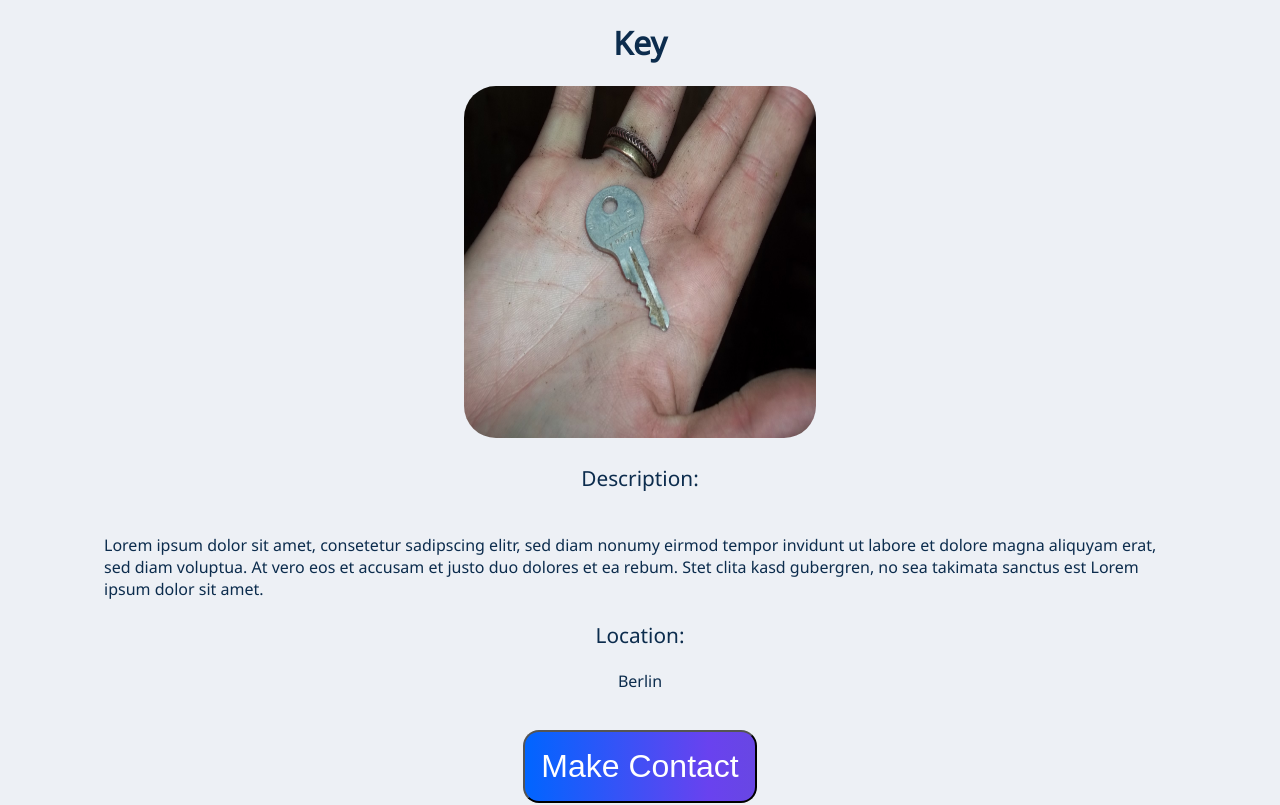
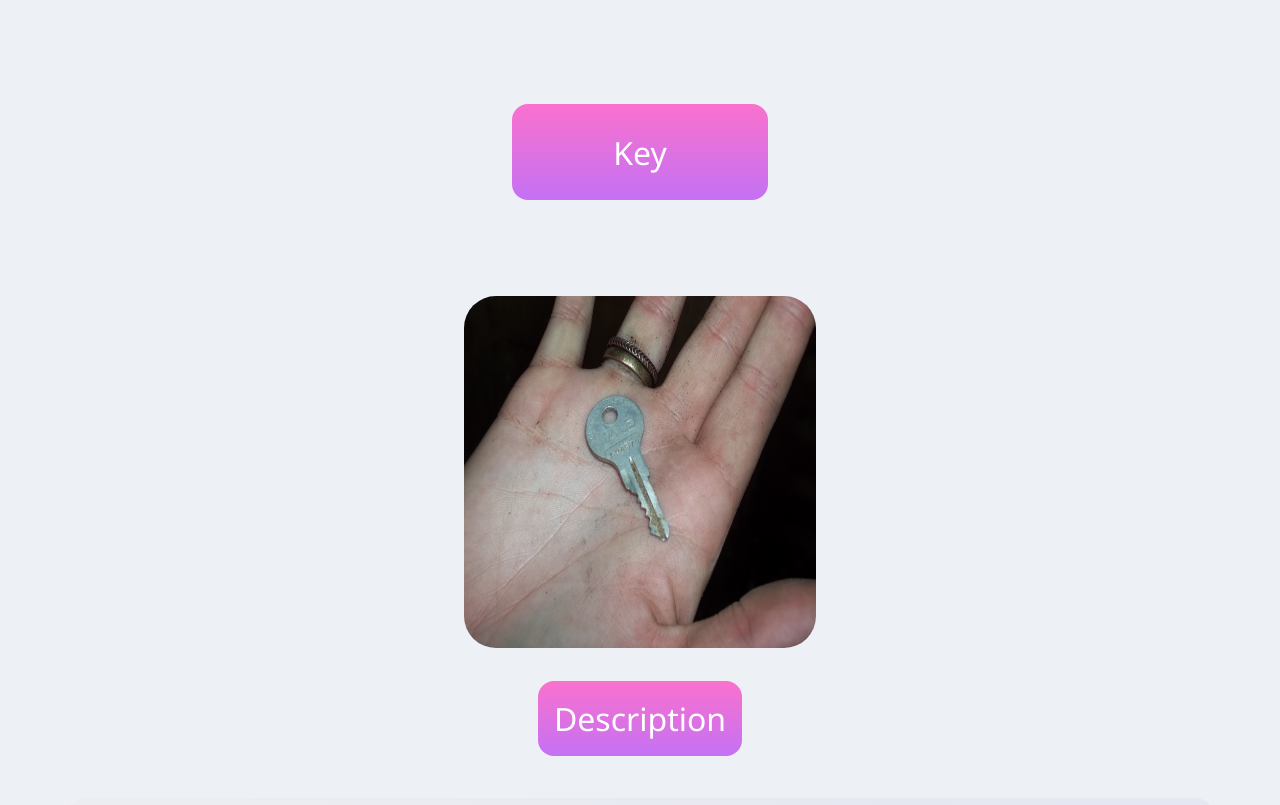
Before and after one commit to JannikUekoetter/capstone-project, a Next.js app: page /details/lost/1 in a window 1280 px wide. Shown: the top 805 px of the page. Built offline with nearby package versions, Linux system fonts and the light colour scheme.

Commit message:
add gradient styling to headlines

```diff
--- a/components/FoundItem.js
+++ b/components/FoundItem.js
@@ -30,13 +30,11 @@ const ImageContainer = styled.li`
 
 const StyledImage = styled.img`
   border-radius: 2em;
-  width: 200px;
-  height: 200px;
+  width: 12em;
+  height: 12em;
   position: relative;
 `;
 
 const StyledList = styled.li`
   list-style-type: none;
-  display: flex;
-  justify-content: center;
 `;
--- a/pages/details/lost/[id].js
+++ b/pages/details/lost/[id].js
@@ -13,7 +13,8 @@ export function ItemDetail({ id }) {
 
   return (
     <StyledDiv>
-      <h1>{detailItem.name}</h1>
+      <StyledHeadline>{detailItem.name}</StyledHeadline>
+      <br />
       <StyledImage
         objectFit="cover"
         src={detailItem.img}
@@ -22,13 +23,17 @@ export function ItemDetail({ id }) {
         layout="fill"
         alt="lost items"
       />
-      <StyledDivHeadline>Description: </StyledDivHeadline>
+      <br />
+      <br />
+      <br />
+      <DescriptionHeadline>Description</DescriptionHeadline>
       <StyledDescriptionText>
+        <br />
         <br /> {detailItem.description}
       </StyledDescriptionText>
-      <StyledLocationHeadline>Location: </StyledLocationHeadline>
+      <StyledLocationHeadline>Location</StyledLocationHeadline>
 
-      <p>{detailItem.location}</p>
+      <StyledLocationText>{detailItem.location}</StyledLocationText>
       <br />
       <Link href="/contact">
         <StyledButton> Make Contact</StyledButton>
@@ -48,40 +53,108 @@ const StyledImage = styled.img`
   position: relative;
 `;
 
-const StyledDivHeadline = styled.p`
-  text-align: center;
-  font-size: 1.3em;
+const DescriptionHeadline = styled.p`
+  all: unset;
+  margin: 3em;
+  gap: 2em;
+  width: 4em;
+  height: 1.5em;
+  color: white;
+  border-radius: 0.5em;
+  transition: ease-out 0.9s;
+  outline: none;
+  background-image: linear-gradient(to top, #c471f5 0%, #fa71cd 100%);
+  background-size: 400%;
+  background-position: 0% 0%;
+  font-size: 2em;
+  padding: 0.5em;
 `;
 
 const StyledLocationHeadline = styled.p`
-  text-align: center;
-  font-size: 1.3em;
+  all: unset;
+  margin: 3em;
+  gap: 2em;
+  width: 4em;
+  height: 1.5em;
+  color: white;
+  border-radius: 0.5em;
+  transition: ease-out 0.9s;
+  outline: none;
+  background-image: linear-gradient(to top, #c471f5 0%, #fa71cd 100%);
+  background-size: 400%;
+  background-position: 0% 0%;
+  font-size: 2em;
+  padding: 0.5em;
 `;
 
 const StyledDescriptionText = styled.p`
   text-align: left;
-  padding-left: 6em;
-  padding-right: 6em;
+  font-size: 1.2em;
+  display: flex;
+  align-items: center;
+  justify-content: center;
+  background: linear-gradient(
+    99.89deg,
+    #ecedf0 9.59%,
+    rgba(227, 229, 241, 0.78) 83.75%
+  );
+  margin: 3em;
+  border-radius: 1em;
+  padding: 2em;
+`;
+
+const StyledLocationText = styled.p`
+  text-align: left;
+  font-size: 1.2em;
+  display: flex;
+  align-items: center;
+  justify-content: center;
+  background: linear-gradient(
+    99.89deg,
+    #ecedf0 9.59%,
+    rgba(227, 229, 241, 0.78) 83.75%
+  );
+  margin: 3em;
+  border-radius: 1em;
+  padding: 2em;
 `;
 
 const StyledButton = styled.button`
+  all: unset;
+  width: 7em;
+  height: 2em;
   position: relative;
   color: white;
   border-radius: 0.5em;
-  background-image: linear-gradient(
-    90deg,
-    #0065ff,
-    #6942ef,
-    #6554c0,
-    #008cff,
-    #0065ff,
-    #6942ef
-  );
+  transition: ease-out 0.9s;
+  outline: none;
+  background-image: linear-gradient(to top, #c471f5 0%, #fa71cd 100%);
   background-size: 400%;
   background-position: 0% 0%;
   font-size: 2em;
   padding: 0.5em;
+
+  &:hover {
+    box-shadow: inset 8em 0 0 0 green;
+  }
+`;
+
+const StyledHeadline = styled.button`
+  all: unset;
+  font-size: 14rem;
+  margin: 3em;
+  width: 7em;
+  height: 2em;
+  position: relative;
+  color: white;
+  border-radius: 0.5em;
+  transition: ease-out 0.9s;
   outline: none;
+  background-image: linear-gradient(to top, #c471f5 0%, #fa71cd 100%);
+  background-size: 400%;
+  background-position: 0% 0%;
+  font-size: 2em;
+  padding: 0.5em;
 `;
 
 export default ItemDetail;
```
Also changed, not shown: components/Search/SearchFound.js (+27 -1 lines), components/Search/SearchLost.js (+19 -1 lines), pages/details/found/[id].js (+58 -15 lines).
